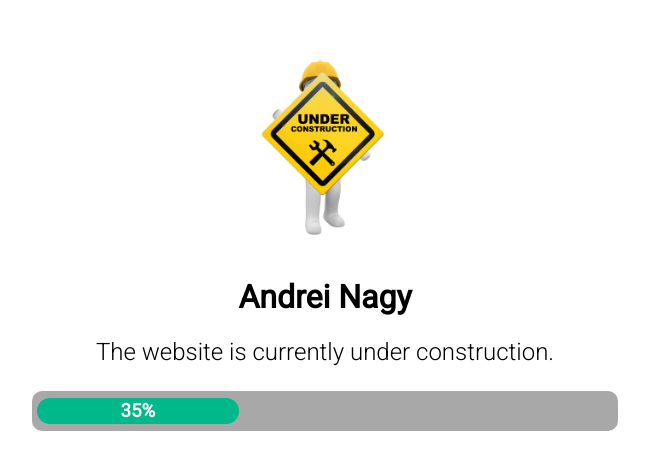
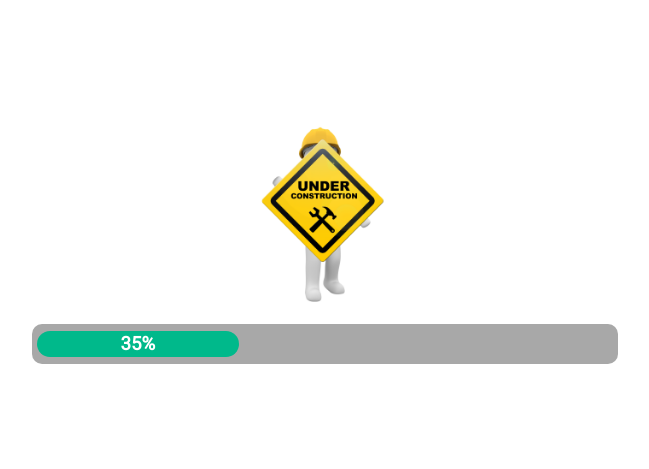
Before and after one commit to andrei-mihai24/andrei-mihai24.github.io, a plain HTML site: page index.html in a window 1280 px wide. Shown: the part 165-634 px from the top of the page, without its empty margins (315-964 px from the left). Drawn offline with Linux system fonts and the light colour scheme.

Commit message:
remove heading

```diff
--- a/index.html
+++ b/index.html
@@ -105,8 +105,6 @@
 <body>
 <div id="main">
     <img src="maintenance.png" alt="Logo Image">
-    <h1>Andrei Nagy</h1>
-    <h2>The website is currently under construction.</h2>
     <div id="progress">
         <div id="fill">
             <div id="barpercent"><h3>35%</h3></div>
```
